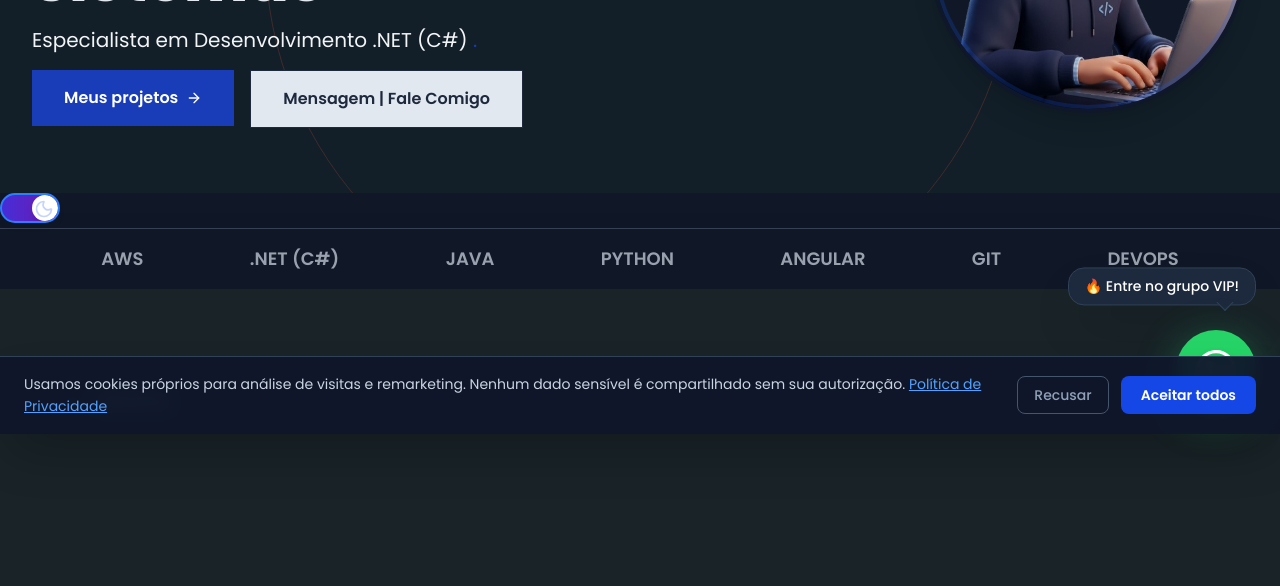
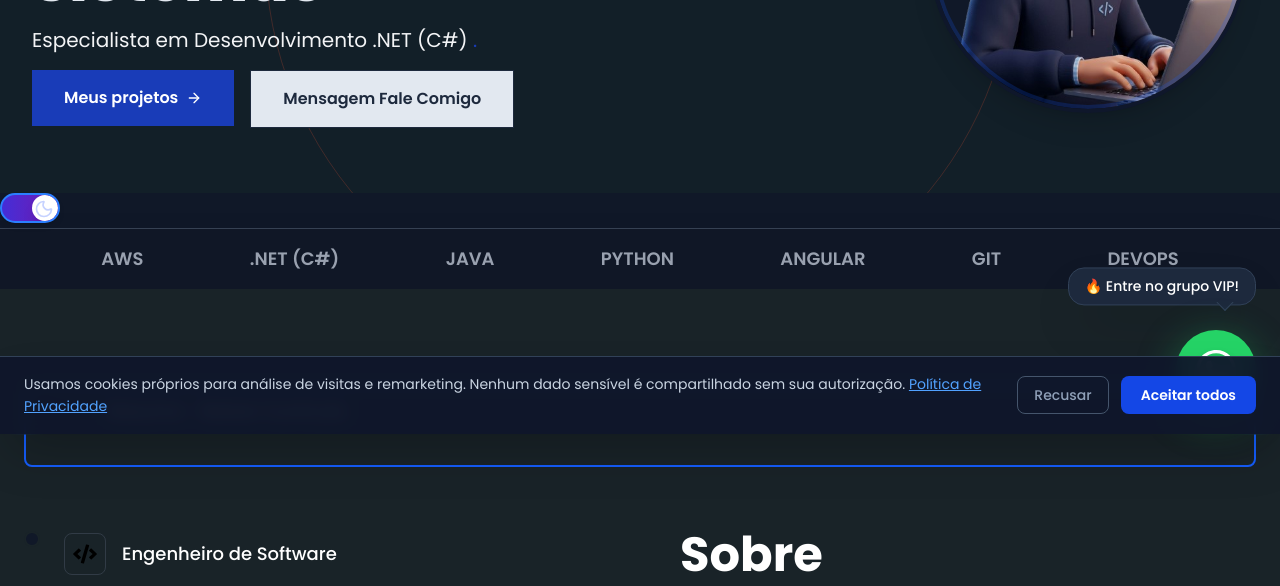
Before and after one commit to DemarchiWorking/portfolio-react-next, a Next.js app: page / in a window 1280 px wide. Shown: the part 366-952 px from the top of the page. Built offline with nearby package versions, Linux system fonts and the light colour scheme; no server answers.

Commit message:
feat: fale comigo e botao
fix: botao

```diff
--- a/src/components/molecules/Apresentacao/apresentacao.tsx
+++ b/src/components/molecules/Apresentacao/apresentacao.tsx
@@ -146,7 +146,7 @@ export const Apresentacao = () => {
                                     onClick={() => trackCTAClick('Chamado', '/chamado')}
                                 >
                                     <Botao variant="secondary">
-                                        Mensagem | Fale Comigo
+                                        Mensagem Fale Comigo
                                     </Botao>
                                 </a>
                             </div>
--- a/src/components/molecules/Sobre/sobre.tsx
+++ b/src/components/molecules/Sobre/sobre.tsx
@@ -175,21 +175,22 @@ export const Sobre = () => {
     return (
         <section className="bg-white dark:bg-[#192328] py-16 md:py-24 transition-colors duration-300 overflow-hidden">
             <div className="container mx-auto px-6 max-w-7xl">
-                <div className='pb-24'>
+            <div className='pb-8'>
                 <a
                     href="/CurriculoEngenheiroAntonioDemarchi.pdf"
                     download="CurriculoEngenheiroAntonioDemarchi.pdf"
                     onClick={() => trackCVDownload()}
+                    className="block border-2 border-blue-600 rounded-lg p-2 transition-hover hover:bg-blue-50"
                 >
                     <TimelineItem
                         key="resumo"
-                                    title="resumo"
+                        title="Resumo - Baixar Currículo"
                         icon=""
-                                    isLast={ true }
+                        isLast={true}
                     />
                 </a>
             </div>
-                <div className="pt-8 pb-8"></div>
+                <div className="pt-4 pb-4"></div>
                 <div className="grid grid-cols-1 lg:grid-cols-2 gap-12 lg:gap-20">
                     <div className="flex flex-col pr-0 lg:pr-10">
                         {timelineData.map((item, index) => (
```
Lines whose indentation alone changed are shown as unchanged.
